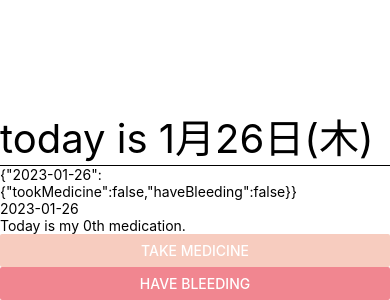
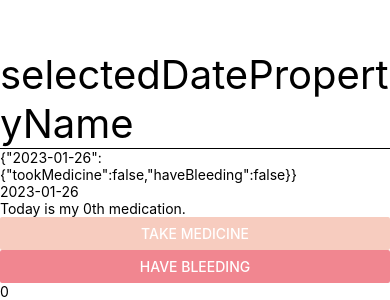
Before and after one commit to ynishisaki/medication-management-app, a React Native app: screen / in a window 390 px wide. Shown: the part 544-844 px from the top of the page. Built offline with nearby package versions, Linux system fonts and the light colour scheme.

Commit message:
refactor: 出血日数をカウントする機能追加

```diff
--- a/App.tsx
+++ b/App.tsx
@@ -6,41 +6,34 @@ import React, { useEffect, useState } from "react";
 import AsyncStorage from "@react-native-async-storage/async-storage";
 
 export default function App() {
-    type recordType = {
+    interface recordType {
         [key: string]: {
-            tookMedicine: Boolean;
-            haveBleeding: Boolean;
+            tookMedicine: boolean;
+            haveBleeding: boolean;
         };
-    };
-
-    // 今日の日付を取得
-    const today = new Date();
-
-    const month = today.getMonth() + 1;
-    const day = today.getDate();
-    const weekArray = ["日", "月", "火", "水", "木", "金", "土"];
-    const week = weekArray[today.getDay()];
+    }
 
     type datePropertyNameType = (selectedDate: Date) => string;
+
     const datePropertyName: datePropertyNameType = (selectedDate) => {
         const offset = selectedDate.getTimezoneOffset();
         selectedDate = new Date(selectedDate.getTime() - offset * 60 * 1000);
         return selectedDate.toISOString().split("T")[0];
     };
 
+    const today = datePropertyName(new Date()); // YYYY-DD-MM
+
+    const [selectedDatePropertyName, setSelectedDatePropertyName] =
+        useState<string>(today);
+
     // 薬を飲み始めて何日目か
     const [countDays, setCountDays] = useState<number>(0);
+    const [countBleedingDays, setCountBleedingDays] = useState<number>(0);
 
     // 今日薬を飲んだか
     const [isTookMedicine, setIsTookMedicine] = useState(false);
     // 今日出血があったか
     const [isHaveBleeding, setIsHaveBleeding] = useState(false);
-
-    // const d = `${month}-${day}-${week}`;
-    const d = datePropertyName(today);
-
-    const [selectedDatePropertyName, setSelectedDatePropertyName] =
-        useState<string>(d);
 
     const [dailyRecord, setDailyRecord] = useState<recordType>({
         [selectedDatePropertyName]: {
@@ -51,31 +44,28 @@ export default function App() {
 
     function onPressTookMedicine() {
         setIsTookMedicine(!isTookMedicine);
+
         setDailyRecord({
             ...dailyRecord,
             // 今日の記録だけ更新
             [selectedDatePropertyName]: {
-                tookMedicine: !isTookMedicine, // この時点でisTookMedicineはsetStateされていないことに注意
-                haveBleeding: isHaveBleeding, // 変更なし
+                tookMedicine: !isTookMedicine, // isTookMedicineは前回の値であることに注意
+                haveBleeding: isHaveBleeding,
             },
         });
-        // let trueDays = dailyRecord.filter(
-        //     (record: eachDayRecordType) => record.tookMedicine === true
-        // ).length;
+
+        //jsonから全日数分のtrueを数える;
         const asArray = Object.entries(dailyRecord);
-
         const trueDays = asArray.filter(
             ([key, value]) => value.tookMedicine === true
         ).length;
 
-        // jsonから全日数分のtrueを数える
-        setCountDays(
-            !isTookMedicine ? trueDays + 1 : trueDays // この時点でisTookMedicineはsetStateされていないことに注意
-        );
+        setCountDays(!isTookMedicine ? trueDays + 1 : trueDays); // isTookMedicineは前回の値であることに注意
     }
 
     function onPressHaveBleeding() {
         setIsHaveBleeding(!isHaveBleeding);
+
         setDailyRecord({
             ...dailyRecord,
             [selectedDatePropertyName]: {
@@ -83,8 +73,20 @@ export default function App() {
                 haveBleeding: !isHaveBleeding,
             },
         });
+
         // jsonから今日から直近でtrueで何日連続しているか数える
-        setCountDays(4);
+        const asArray = Object.entries(dailyRecord);
+
+        let i: number = 0;
+
+        for (const [key, value] of asArray.slice(0, -1).reverse()) {
+            if (value.haveBleeding === true) {
+                i++;
+            } else {
+                break;
+            }
+        }
+        setCountBleedingDays(!isHaveBleeding ? i + 1 : 0);
     }
 
     // AsyncStorageから記録を取得
@@ -105,7 +107,7 @@ export default function App() {
 
                 // アプリ起動日が、前回起動日と同日だったら、記録を取得
                 if (
-                    latestRecord.day === day // 左辺プロパティ名を取得するもの
+                    latestRecord.day === selectedDatePropertyName.slice() // 左辺プロパティ名を取得するもの
                 ) {
                     setIsTookMedicine(latestRecord.tookMedicine);
                     setIsHaveBleeding(latestRecord.haveBleeding);
@@ -120,15 +122,15 @@ export default function App() {
                     );
                     let lapsedRecord = {};
                     // 時刻まで比較すると、左項は0時0分0秒、右項は現在時刻になることのに注意
-                    while (latestDate.getTime() < today.getTime()) {
-                        latestDate.setDate(latestDate.getDate() + 1);
-                        latestRecord.concat({
-                            month: latestDate.getMonth(),
-                            day: latestDate.getDate(),
-                            week: weekArray[latestDate.getDay()],
-                            tookMedicine: false,
-                        });
-                    }
+                    // while (latestDate.getTime() < today.getTime()) {
+                    //     latestDate.setDate(latestDate.getDate() + 1);
+                    //     latestRecord.concat({
+                    //         month: latestDate.getMonth(),
+                    //         day: latestDate.getDate(),
+                    //         week: weekArray[latestDate.getDay()],
+                    //         tookMedicine: false,
+                    //     });
+                    // }
 
                     setDailyRecord({
                         ...record,
@@ -158,10 +160,7 @@ export default function App() {
     return (
         <View style={styles.container}>
             <DateList />
-            <Text
-                style={
-                    styles.dateText
-                }>{`today is ${month}月${day}日(${week})`}</Text>
+            <Text style={styles.dateText}>selectedDatePropertyName</Text>
 
             <Text>{JSON.stringify(dailyRecord)}</Text>
             <Text>{selectedDatePropertyName}</Text>
@@ -180,6 +179,7 @@ export default function App() {
                 isTookMedicine={isTookMedicine}
             />
 
+            <Text>{countBleedingDays}</Text>
             <StatusBar style='auto' />
         </View>
     );
```
